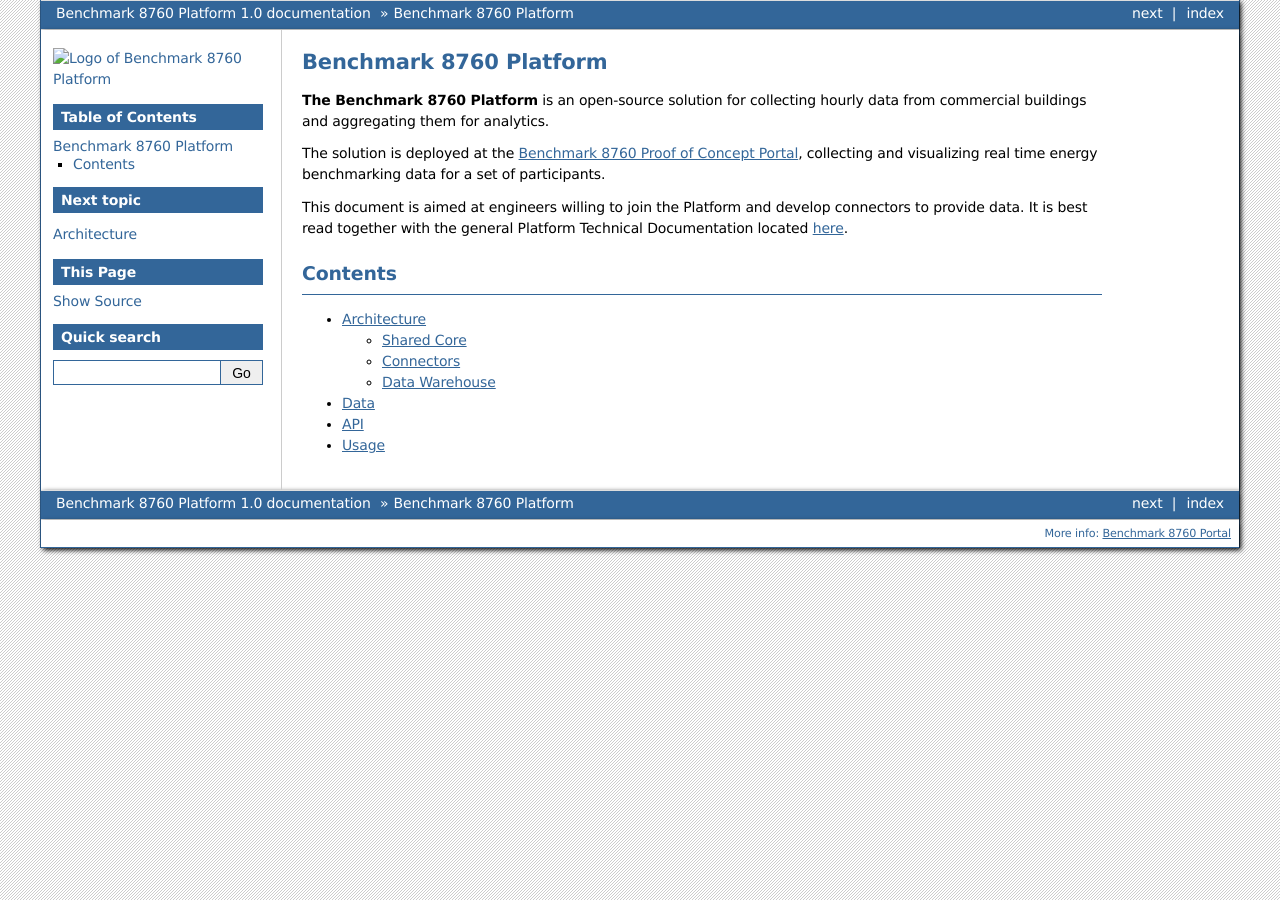
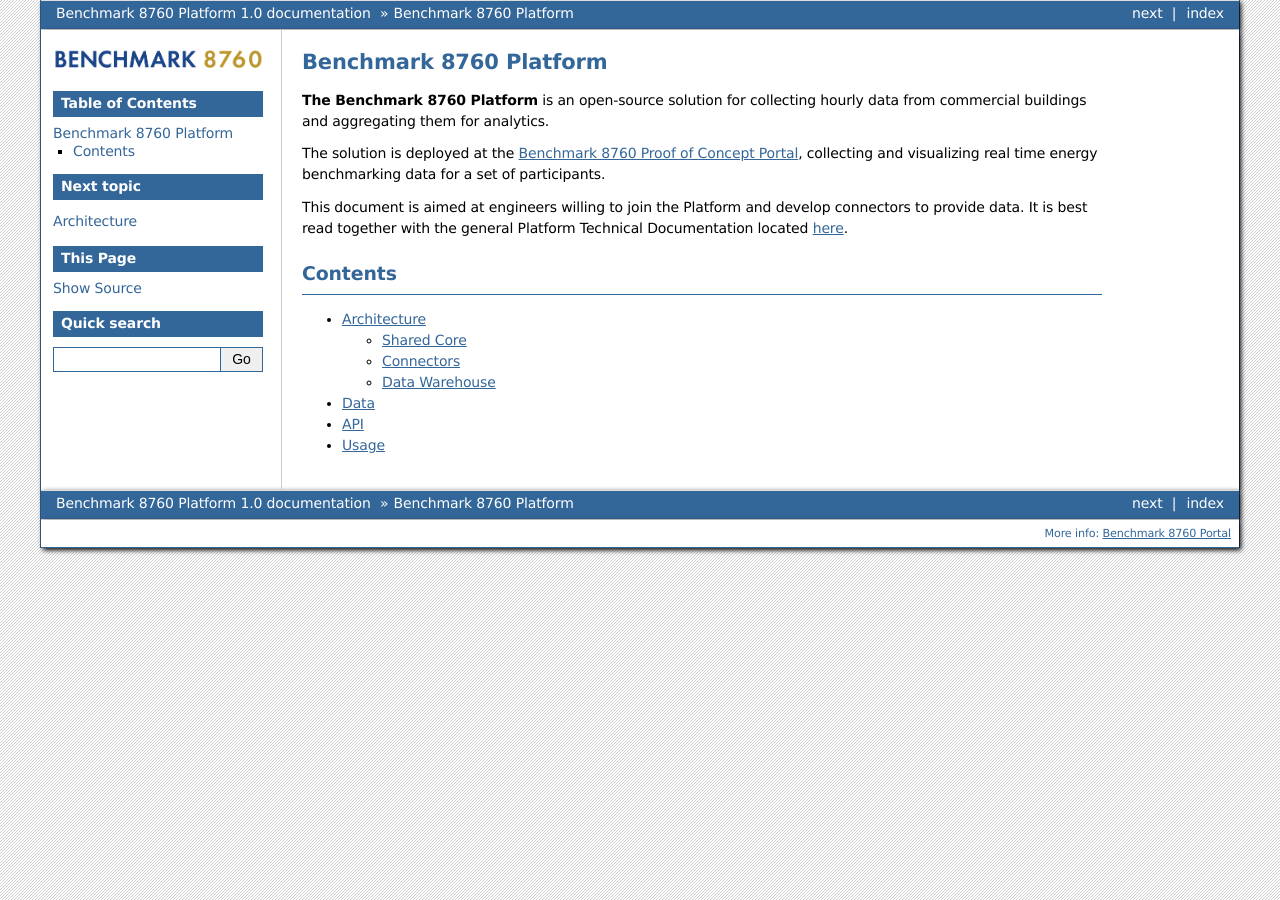
Before and after one commit to benchmark8760/docs, a Sphinx documentation site: the page built from docs/source/index.rst, in a window 1280 px wide. Built offline with Sphinx 7.4.7, drawn with Linux system fonts in a browser that asks for light colours.

Commit message:
with working logo

```diff
--- a/docs/source/_templates/layout.html
+++ b/docs/source/_templates/layout.html
@@ -1,6 +1,4 @@
 {% extends '!layout.html' %}
-
-{% set logo_url = 'JBB-Icon-r4-short.png' %}
 
 {% block footer %}
 <div class="footer" role="contentinfo">
--- a/docs/source/conf.py
+++ b/docs/source/conf.py
@@ -30,6 +30,7 @@ templates_path = ['_templates']
 # -- Options for HTML output
 
 html_theme = 'bizstyle'
+html_logo = 'JBB-Icon-r4-short.png'
 
 # -- Options for EPUB output
 epub_show_urls = 'footnote'
```
